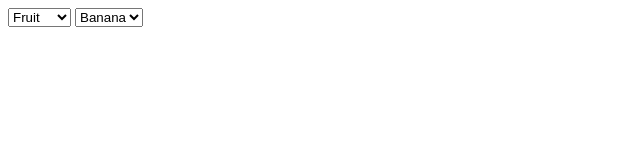
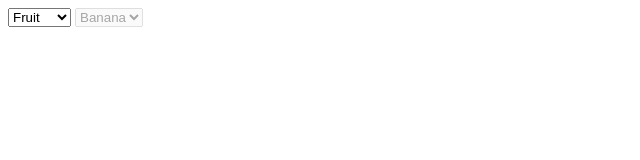
Before and after one commit to Sachini1990/Two-Select-boxes, a plain HTML site: page index.html in a window 1280 px wide. Shown: the full height of the page, 0-640 px from the left. Drawn offline with nearby package versions, Linux system fonts and the light colour scheme.

Commit message:
Update index.html

```diff
--- a/index.html
+++ b/index.html
@@ -1,8 +1,6 @@
 <html>
-
 <head>
   <title>Select Boxes</title>
-  <script src="select.js" type="text/javascript" charset="utf-8"></script>
 </head>
 
 <body>
@@ -13,7 +11,7 @@
   <option value="4">Car</option>
   </select>
 
-  <select name="select2" id="select2">
+  <select name="select2" id="select2" disabled>
   <option value="1-1">Banana</option>
   <option value="1-2">Apple</option>
   <option value="1-3">Orange</option>
@@ -25,10 +23,10 @@
   <option value="4-1">BWM<option>
   </select>
 
+
   <script src="http://ajax.googleapis.com/ajax/libs/jquery/1.10.2/jquery.min.js" type="text/javascript" charset="utf-8"></script>
   <script src="https://ajax.googleapis.com/ajax/libs/jqueryui/1.9.2/jquery-ui.min.js" type="text/javascript" charset="utf-8"></script>
-
+  <script src="select.js" type="text/javascript" charset="utf-8"></script>
 
 </body>
-
 </html>
```
